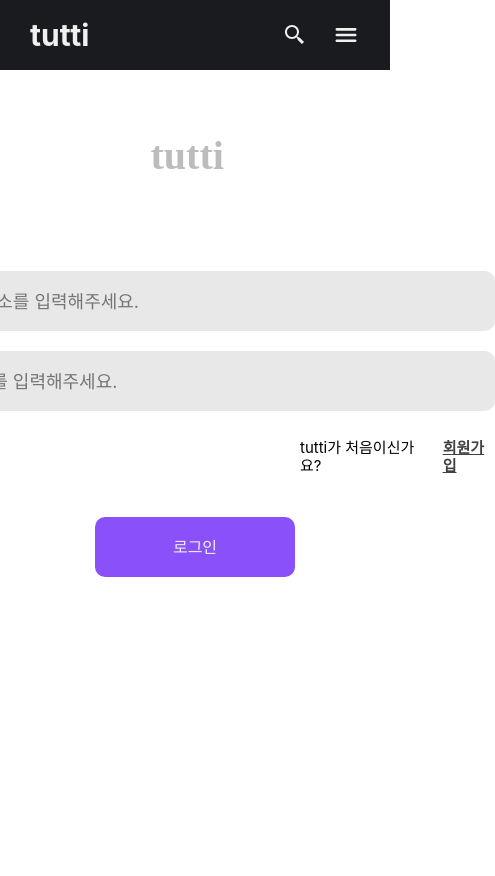
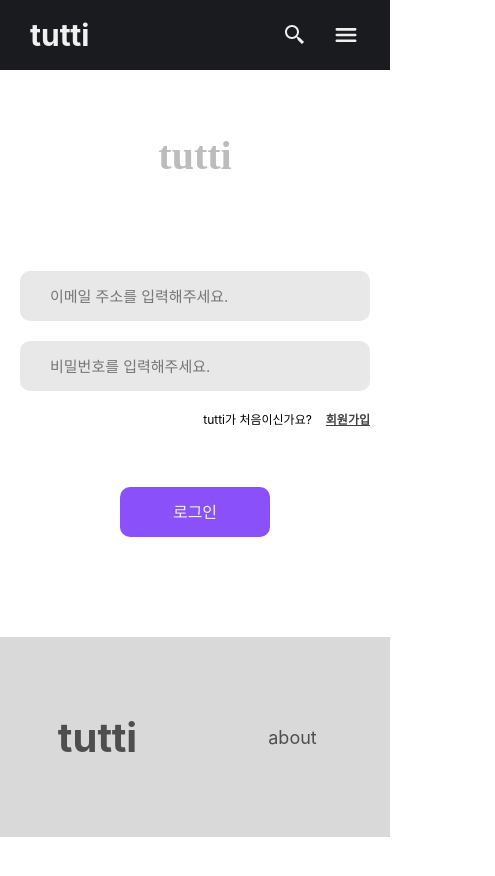
Before and after one commit to itsstacy/tuttimusicFE, a React (Create React App) app: page /login in a window 390 px wide. Shown: the top 876 px of the page, 495 px wide, since content can reach past the window. After the commit the page ends 844 px from the top, so only its background shows below. Built offline with nearby package versions, Linux system fonts and the light colour scheme.

Commit message:
반응형 모바일 Login 컴포넌트 css 작업

```diff
--- a/src/styles/Mq_mobile.css
+++ b/src/styles/Mq_mobile.css
@@ -1430,131 +1430,57 @@
   /* LOGIN PAGE  */
 
   .login-container {
-    display: flex;
-    flex-direction: column;
-    align-items: center;
-    padding: 60px 0px;
-    gap: 90px;
-
-    max-width: 1280px;
+    padding: 60px 20px;
     width: 100%;
-    /* width: 600px; */
-    height: 567px;
-
-    margin : 0px auto 500px;
+    height: fit-content;
+    margin : 0;
   }
 
   .login-title {
-    width: 89px;
-    height: 51px;
-
-    font-family: 'Mont';
-    font-style: normal;
-    font-weight: 800;
+    width:fit-content;
     font-size: 40px;
-    line-height: 51px;
-
-    color: #BCBCBC;
-
   }
 
   .login-info-container {
-    display: flex;
-    flex-direction: column;
-    align-items: center;
-    padding: 0px;
-    gap: 60px;
-
-    width: 600px;
-    height: 306px;
-
+    gap:30px;
+    width: 100%;
+  }
+
+  .login-info-container input {
+    width:100%;
   }
 
   .login-info-box {
-    display: flex;
-    flex-direction: column;
-    align-items: flex-end;
-    padding: 0px;
-    gap: 28px;
-
-    width: 600px;
+    width: 100%;
     height: 186px;
+    gap:0;
   }
 
   .login-info-input {
-    display: flex;
-    flex-direction: column;
-    align-items: flex-start;
-    padding: 0px;
-    gap: 20px;
-
-    width: 600px;
+    width: 100%;
     height: 140px;
   }
 
   .login-email-input {
-    display: flex;
-    flex-direction: row;
-    align-items: flex-start;
-    padding: 15px 30px;
-    gap: 10px;
-    width: 600px;
-    height: 60px;
-    background: #E8E8E8;
-    border-radius: 10px;
-    outline: none;
-    border: none;
-    font-size:18px;
+    font-size:15px;
+    height:50px;
   }
 
   .login-info-signup {
-    display: flex;
-    flex-direction: row;
-    align-items: flex-start;
-    padding: 0px;
-    gap: 14px;
-
-    width: 195px;
-    height: 18px;
+    justify-content: flex-end;
   }
 
   .login-tutti-first {
-    font-style: normal;
-    font-weight: 400;
-    font-size: 15px;
-    line-height: 18px;
-
+    font-size: 12px;
   }
 
   .login-tutti-signup {
-    font-style: normal;
-    font-weight: 600;
-    font-size: 15px;
-    line-height: 18px;
-    color: #414141;
-
-    text-decoration-line: underline;
-
-    cursor: pointer;
+    font-size: 12px;
   }
 
   .login-button {
-    display: flex;
-    flex-direction: row;
-    justify-content: center;
-    align-items: center;
-    padding: 0px;
-    gap: 10px;
-    width: 200px;
-    height: 60px;
-    border-radius: 10px;
-    font-style: normal;
-    font-weight: 400;
-    font-size: 16px;
-    line-height: 19px;
-    outline: none;
-    border: none;
-    cursor: pointer;
+    width: 150px;
+    height: 50px;
   }
 
   /* LOGIN PAGE END */
```
